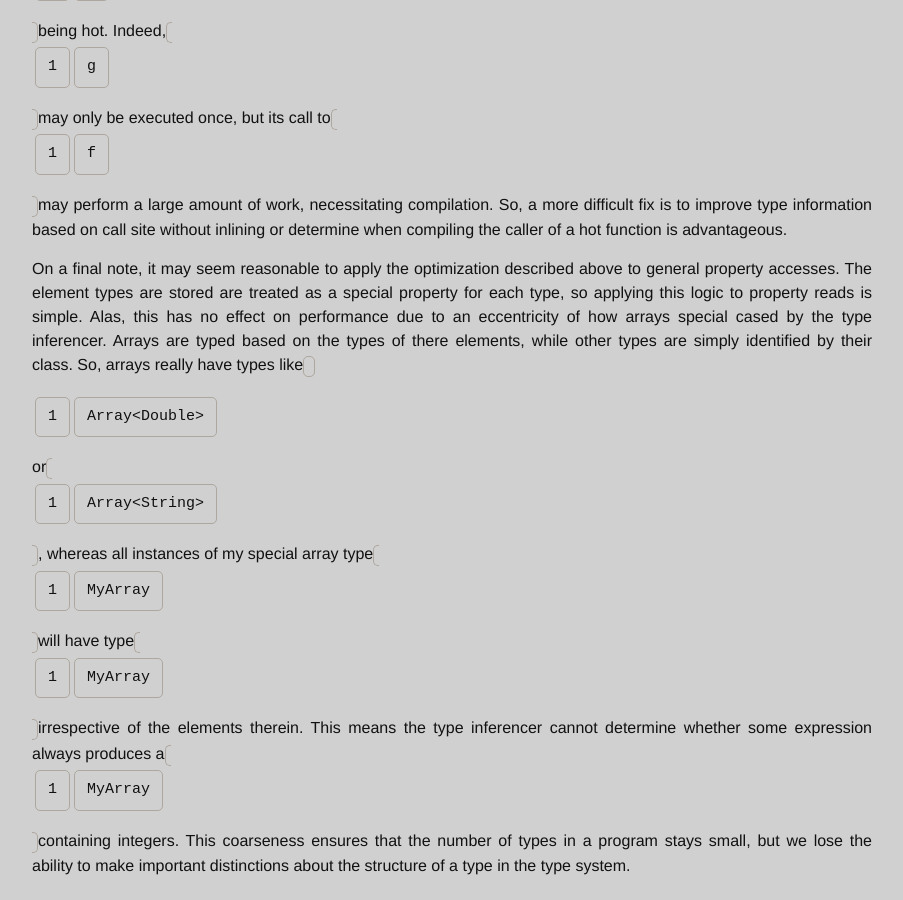
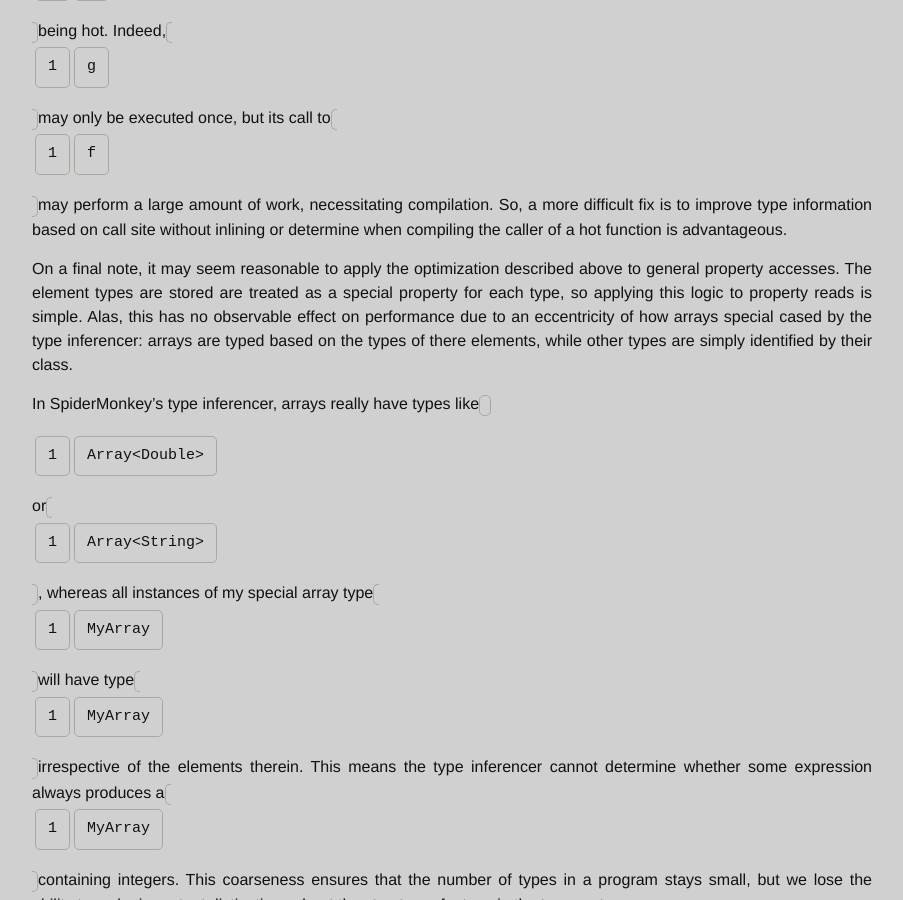
Before and after one commit to sabauma/sabauma.github.io, a Jekyll site: the page built from _posts/2015-07-04-type-refinement.md, in a window 1280 px wide and 900 px high, scrolled down 6391 px. Shown: the whole window, without its empty margins (188-1091 px from the left). Built offline with Jekyll 4.4.1, drawn with Linux system fonts in a browser that asks for light colours; formulas are drawn with MathJax 3.

Commit message:
Break things up a bit

```diff
--- a/_posts/2015-07-04-type-refinement.md
+++ b/_posts/2015-07-04-type-refinement.md
@@ -234,13 +234,13 @@ On a final note, it may seem reasonable to apply the optimization described
 above to general property accesses.
 The element types are stored are treated as a special property for each type, so
 applying this logic to property reads is simple.
-Alas, this has no effect on performance due to an eccentricity of how arrays
-special cased by the type inferencer.
-Arrays are typed based on the types of there elements, while other types are
-simply identified by their class.
-So, arrays really have types like `Array<Double>` or `Array<String>`, whereas
-all instances of my special array type `MyArray` will have type `MyArray`
-irrespective of the elements therein.
+Alas, this has no observable effect on performance due to an eccentricity of how
+arrays special cased by the type inferencer: arrays are typed based on the types
+of there elements, while other types are simply identified by their class.
+
+In SpiderMonkey's type inferencer, arrays really have types like `Array<Double>`
+or `Array<String>`, whereas all instances of my special array type `MyArray`
+will have type `MyArray` irrespective of the elements therein.
 This means the type inferencer cannot determine whether some expression always
 produces a `MyArray` containing integers.
 This coarseness ensures that the number of types in a program stays small, but
```
